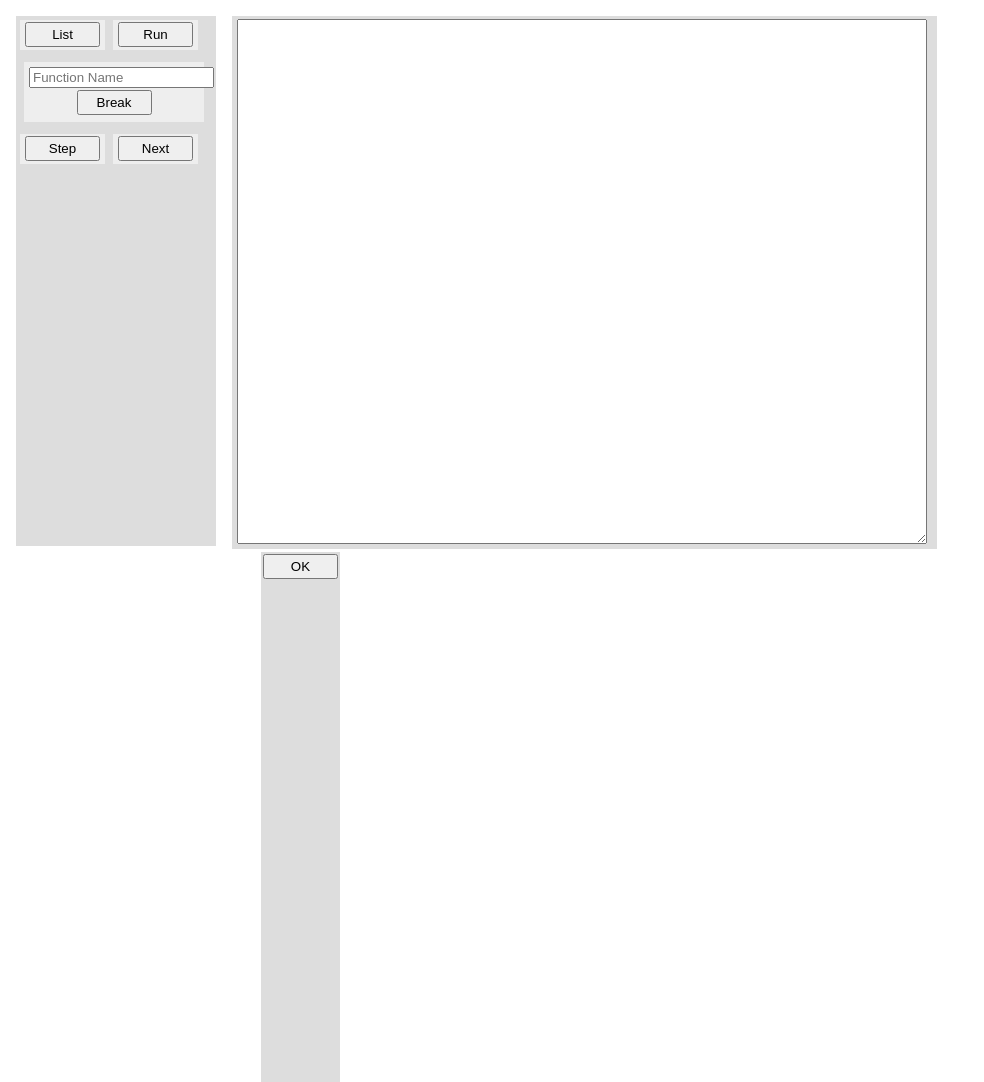
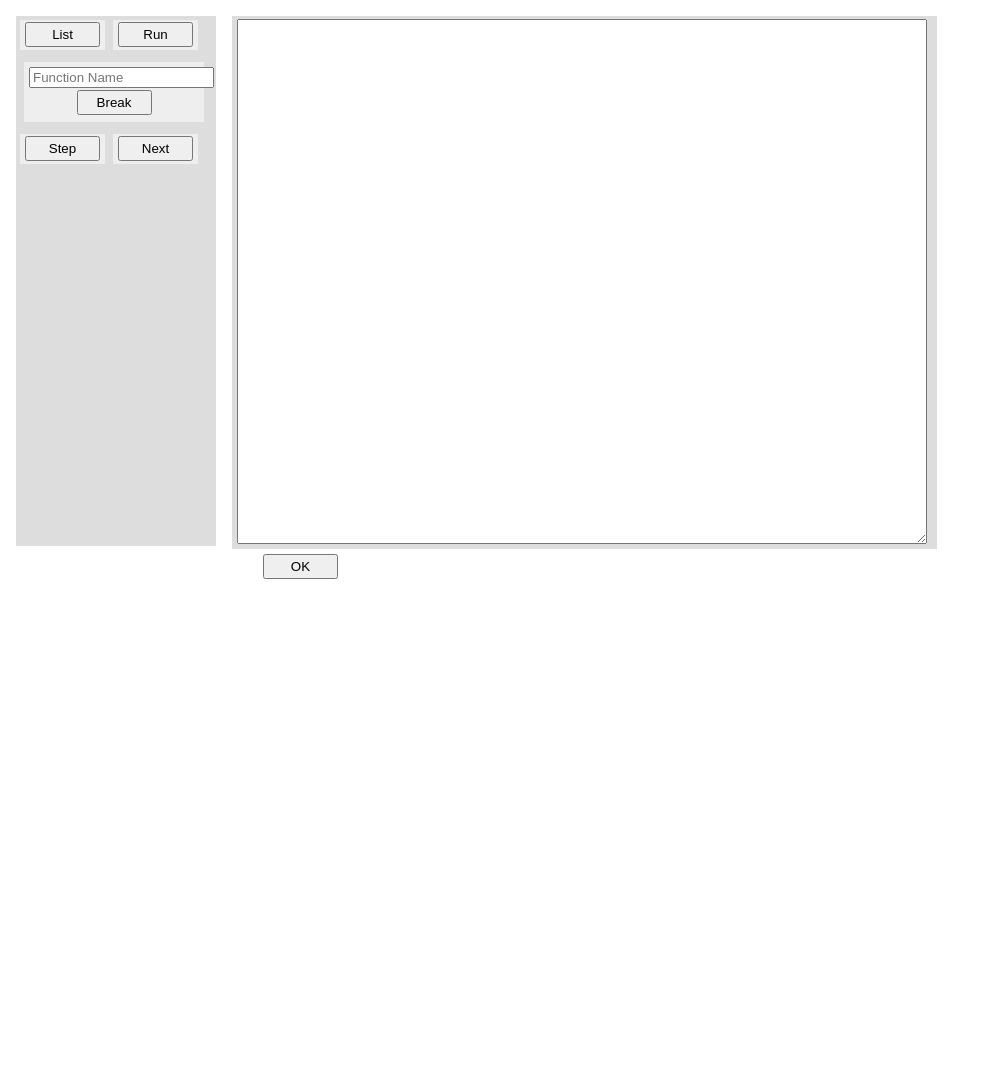
Before and after one commit to mddubey/Node_webkit_GDB, a website with bundled scripts: page GDB_Ui/commands.html in a window 1280 px wide. Shown: the whole page, without its empty margins (0-984 px from the left). After the commit the page ends 800 px from the top, so only its background shows below. Built offline with nearby package versions, Linux system fonts and the light colour scheme.

Commit message:
changes before 12/09/

```diff
--- a/GDB_Ui/commands.html
+++ b/GDB_Ui/commands.html
@@ -30,7 +30,7 @@
 		</textarea>
 		<div id = "errorMsg">
 		</div>
-		<div >
+		<div id = "errorBtn">
 			<input type="button" id ="ok" value="OK" onClick = "reset()">
 		</div>
 	</div>
--- a/GDB_Ui/startDebug.js
+++ b/GDB_Ui/startDebug.js
@@ -18,10 +18,9 @@ function startDebug (fileName) {
 	  	$('#paragraph')[0].value = $('#paragraph')[0].value.concat(data);
 	});
 	gdb.stderr.on('data', function (data) {
-	  // console.log('stderr: ' + data);
-	/*border: 2 solid gray;*/
 	  $('#paragraph')[0].style.height = "450";
 	  $('#errorMsg')[0].style.height = "70";
+	  $('#errorBtn')[0].style.height = "70";
 	  $('#errorMsg')[0].textContent = data;
 	});
 	gdb.on('exit', function (code) {
@@ -52,5 +51,6 @@ function next(){
 function reset(){
 	$('#paragraph')[0].style.height = "525";
 	$('#errorMsg')[0].style.height = "0";
+	$('#errorBtn')[0].style.height = "0";
 	$('#errorMsg')[0].textContent = "";
 }
--- a/GDB_Ui/style.css
+++ b/GDB_Ui/style.css
@@ -59,3 +59,7 @@ input[type="button"]{
 #ok{
 	float: left;
 }
+
+#errorBtn{
+	height: 0;
+}
```
